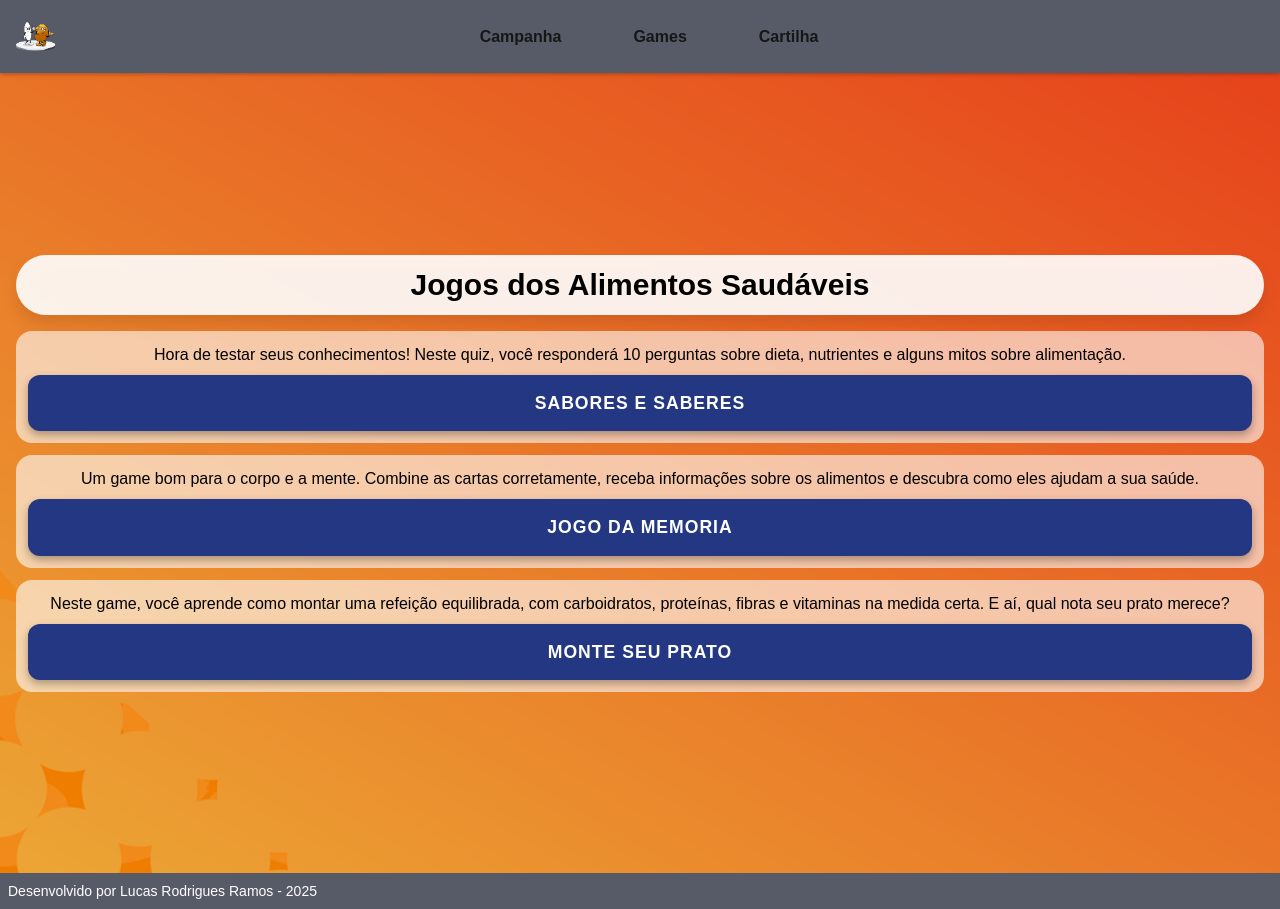
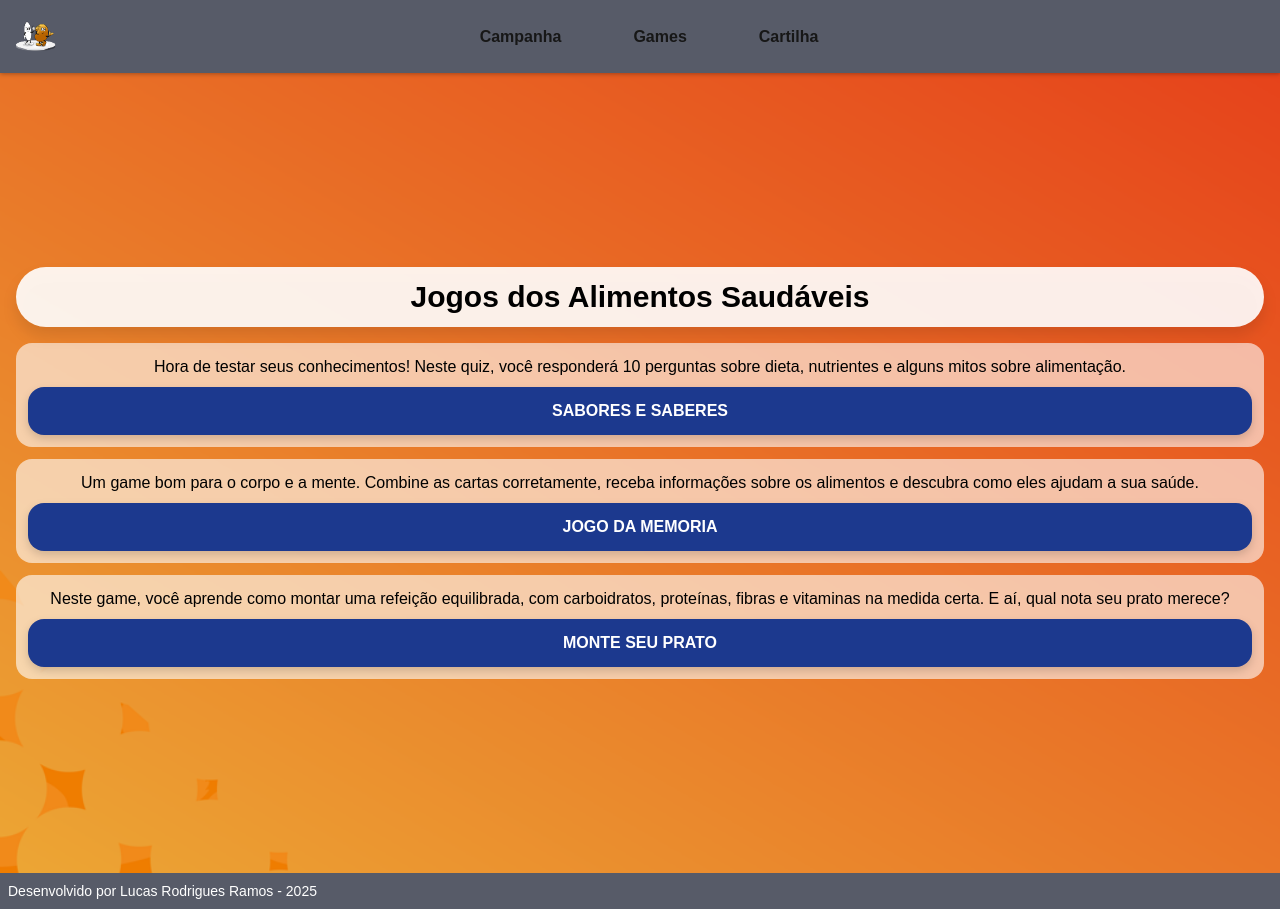
Before and after one commit to LucasRodrigues-ste/semana-da-saude-nx, a Next.js app: page /Games/GameSelector in a window 1280 px wide. Built offline with nearby package versions, Linux system fonts and the light colour scheme.

Commit message:
feat: Alow custom style in the game button

```diff
--- a/src/app/Games/FoodChoiceGame/page.tsx
+++ b/src/app/Games/FoodChoiceGame/page.tsx
@@ -169,10 +169,8 @@ const evaluateChoices = () => {
                         </div>
                     )}
 
-                    <div className="flex justify-evenly p-0.5 space-x-2 text-white">
-                        <button className="w-1/2 rounded-2xl bg-red-500 p-3">
-                            <GameButton gamename="Voltar ao menu" url="/Games/GameSelector"/>
-                        </button>
+                    <div className="flex justify-evenly p-0.5 space-x-2 text-white text-center">
+                            <GameButton class="w-1/2 rounded-2xl bg-red-500 p-3 " gamename="Voltar ao menu" url="/Games/GameSelector"/>
                         <button
                             className={`w-1/2 rounded-2xl p-3 ${selectedFoods.length === maxSelections ? 'bg-blue-700' : 'bg-gray-400 cursor-not-allowed'
                                 }`}
--- a/src/app/Games/GameSelector/page.tsx
+++ b/src/app/Games/GameSelector/page.tsx
@@ -21,9 +21,7 @@ export default function GameSelector() {
                             Hora de testar seus conhecimentos! Neste quiz, você responderá 10 perguntas sobre dieta, nutrientes e alguns mitos sobre alimentação.
                         </p>
 
-                        <button className="game-btn">
-                            <GameButton gamename="Sabores e Saberes" url="/Games/QuizGame"/>
-                        </button>
+                            <GameButton class="uppercase rounded-2xl bg-blue-900 p-3 text-white text-center text-5 font-bold drop-shadow-lg" gamename="Sabores e Saberes" url="/Games/QuizGame"/>
                     </div>
 
                     <div className="rounded-2xl bg-white/60 p-3 flex flex-col space-y-2 text-black text-center">
@@ -32,9 +30,7 @@ export default function GameSelector() {
                             Um game bom para o corpo e a mente. Combine as cartas corretamente, receba informações sobre os alimentos e descubra como eles ajudam a sua saúde.
                         </p>
 
-                        <button className="game-btn">
-                            <GameButton gamename="Jogo da Memoria" url="/Games/MemoryGame"/>
-                        </button>
+                            <GameButton class="uppercase rounded-2xl bg-blue-900 p-3 text-white text-center text-5 font-bold drop-shadow-lg " gamename="Jogo da Memoria" url="/Games/MemoryGame"/>
                     </div>
 
                     <div className="rounded-2xl bg-white/60 p-3 flex flex-col space-y-2 text-black text-center">
@@ -43,9 +39,7 @@ export default function GameSelector() {
                            Neste game, você aprende como montar uma refeição equilibrada, com carboidratos, proteínas, fibras e vitaminas na medida certa. E aí, qual nota seu prato merece?
                         </p>
 
-                        <button className="game-btn">
-                            <GameButton gamename="Monte seu Prato" url="/Games/FoodChoiceGame"/>
-                        </button>
+                            <GameButton class="uppercase rounded-2xl bg-blue-900 p-3 text-white text-center text-5 font-bold drop-shadow-lg" gamename="Monte seu Prato" url="/Games/FoodChoiceGame"/>
                     </div>
 
                 </div>
--- a/src/app/Games/MemoryGame/page.tsx
+++ b/src/app/Games/MemoryGame/page.tsx
@@ -113,15 +113,7 @@ export default function MemoryGame() {
             ))}
           </div>
 
-          <button className="rounded-2xl bg-red-500 drop-shadow-lg p-3 text-white">
-            <GameButton gamename="Voltar ao menu" url="/Games/GameSelector"/>
-          </button>
-
-          {curiosidadeAtual && (
-            <div className="rounded-4xl bg-yellow-100 text-center text-black p-3 mt-4 font-medium">
-              🧠 <strong>Curiosidade:</strong> {curiosidadeAtual}
-            </div>
-          )}
+            <GameButton class="rounded-2xl bg-red-500 drop-shadow-lg p-3 text-white text-center" gamename="Voltar ao menu" url="/Games/GameSelector"/>
 
           {matchedPairs === cards.length / 2 && (
             <div className="rounded-4xl bg-green-200 text-center text-black p-3 mt-4 font-bold">
--- a/src/app/Games/QuizGame/page.tsx
+++ b/src/app/Games/QuizGame/page.tsx
@@ -118,6 +118,8 @@ export default function QuizGame() {
           </div>
         )}
 
+        <GameButton class="rounded-2xl bg-red-500 drop-shadow-lg p-3 text-white text-center" gamename="Voltar ao menu" url="/Games/GameSelector" />
+
       </Hero>
       <Footer />
     </>
--- a/src/components/interface.tsx
+++ b/src/components/interface.tsx
@@ -1,8 +1,8 @@
 import Link from "next/link";
 
-export function GameButton(props: {gamename: string, url: string}) {
+export function GameButton(props: {gamename: string, url: string, class: string}) {
     return (
-        <Link className='p-2' href={props.url}>
+        <Link className={props.class} href={props.url}>
             {props.gamename}
         </Link>
     )
```
